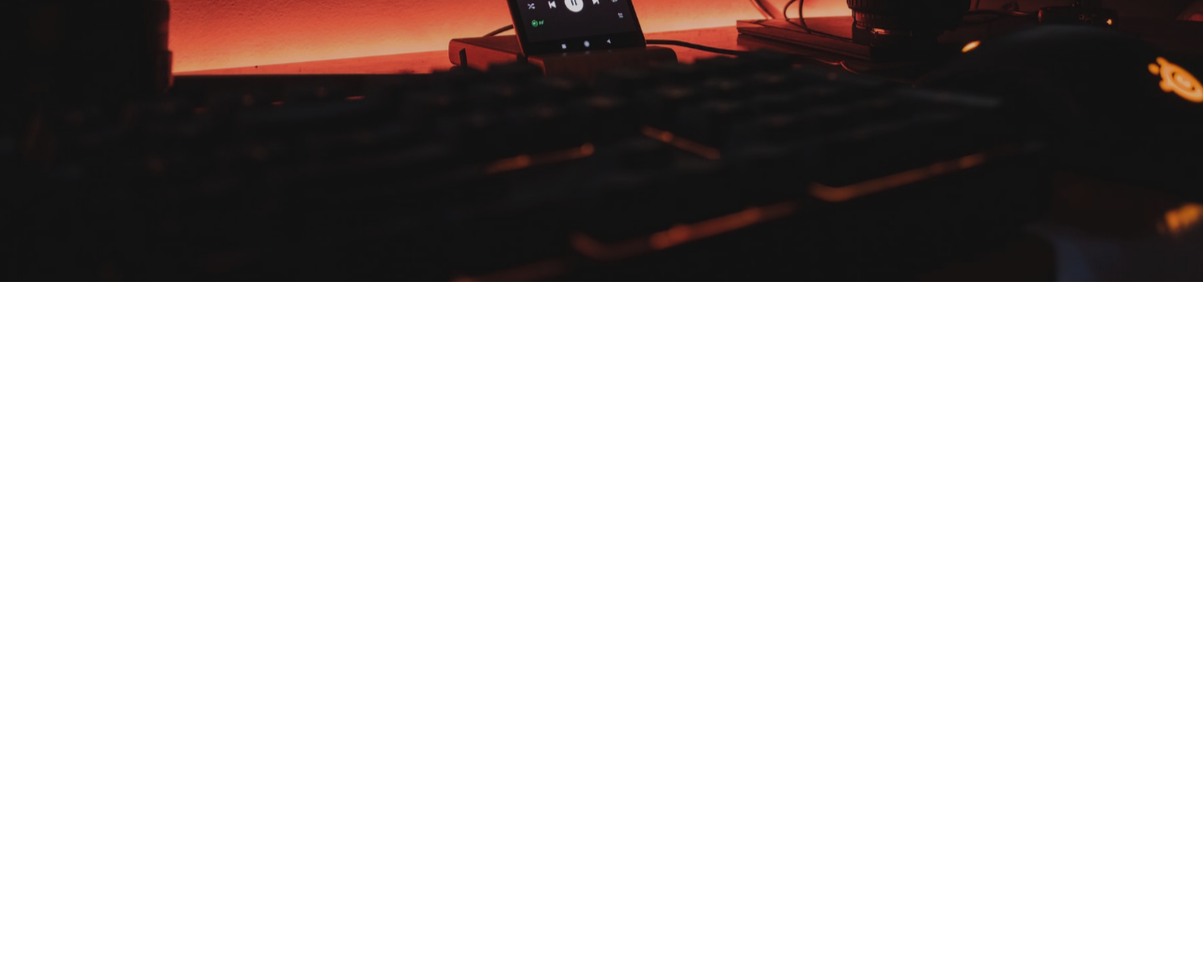
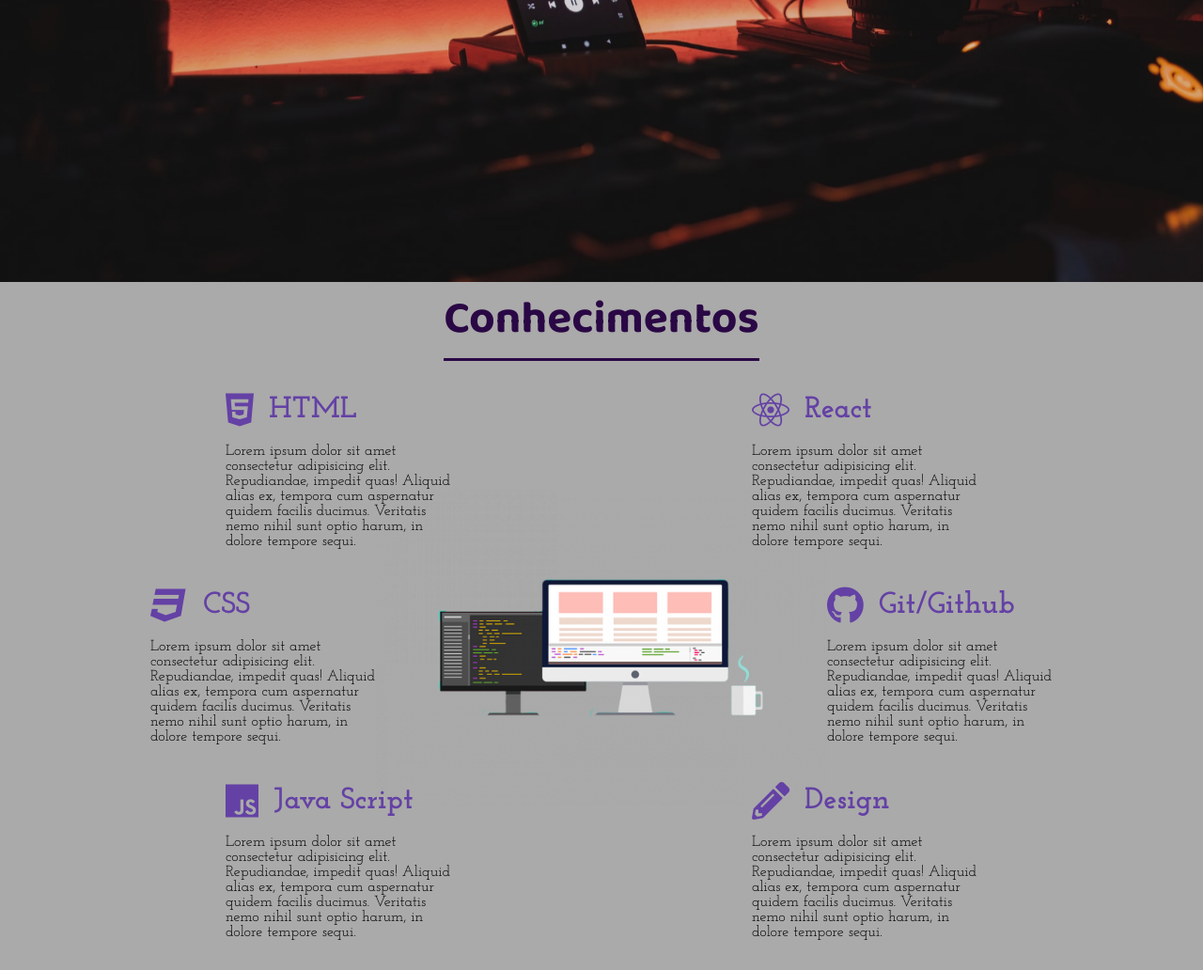
Before and after one commit to Henrique-arievilO/Portifolio-Teste, a plain HTML site: page index.html in a window 1280 px wide. Shown: the part 500-1532 px from the top of the page at 94% size. Before the commit the page ends 800 px from the top, so only its background shows below. Drawn offline with Linux system fonts and the light colour scheme.

Commit message:
:package: Sessão Conhecimentos.

```diff
--- a/index.html
+++ b/index.html
@@ -29,7 +29,7 @@
                 <button>Saiba mais</button>
             </div>
         </header>
-        <div class="sidebar">
+        <aside class="sidebar">
             <nav>
                 <ul class="menu">
                     <li class="menuItem"><a href="#" class="menuLink">Home</a></li>
@@ -44,7 +44,71 @@
                 <a href=""><i class="fab fa-twitter-square"></i></i></a>
                 <a href=""><i class="fab fa-github-square"></i></a>
             </div>
-        </div>
+        </aside>
+        <section class="sessaoConhecimentos">
+            <div class="sessaoHeader">
+                <h1>Conhecimentos</h1>
+            </div>
+            <div class="conhecimentos">
+                <div class="conhecimento">
+                    <div class="conhecimentoHeader">
+                        <i class="fab fa-html5"></i>
+                        <h3>HTML</h3>
+                    </div>
+                    <div class="conhecimentoText">
+                        <p>Lorem ipsum dolor sit amet consectetur adipisicing elit. Repudiandae, impedit quas! Aliquid alias ex, tempora cum aspernatur quidem facilis ducimus. Veritatis nemo nihil sunt optio harum, in dolore tempore sequi.</p>
+                    </div>
+                </div>
+                <div class="conhecimento">
+                    <div class="conhecimentoHeader">
+                        <i class="fab fa-css3"></i>
+                        <h3>CSS</h3>
+                    </div>
+                    <div class="conhecimentoText">
+                        <p>Lorem ipsum dolor sit amet consectetur adipisicing elit. Repudiandae, impedit quas! Aliquid alias ex, tempora cum aspernatur quidem facilis ducimus. Veritatis nemo nihil sunt optio harum, in dolore tempore sequi.</p>
+                    </div>
+                </div>
+                <div class="conhecimento">
+                    <div class="conhecimentoHeader">
+                        <i class="fab fa-js"></i>
+                        <h3>Java Script</h3>
+                    </div>
+                    <div class="conhecimentoText">
+                        <p>Lorem ipsum dolor sit amet consectetur adipisicing elit. Repudiandae, impedit quas! Aliquid alias ex, tempora cum aspernatur quidem facilis ducimus. Veritatis nemo nihil sunt optio harum, in dolore tempore sequi.</p>
+                    </div>
+                </div>
+                <div class="conhecimento">
+                    <div class="conhecimentoHeader">
+                        <i class="fab fa-react"></i>
+                        <h3>React</h3>
+                    </div>
+                    <div class="conhecimentoText">
+                        <p>Lorem ipsum dolor sit amet consectetur adipisicing elit. Repudiandae, impedit quas! Aliquid alias ex, tempora cum aspernatur quidem facilis ducimus. Veritatis nemo nihil sunt optio harum, in dolore tempore sequi.</p>
+                    </div>
+                </div>
+                <div class="conhecimento">
+                    <div class="conhecimentoHeader">
+                        <i class="fab fa-github"></i>
+                        <h3>Git/Github</h3>
+                    </div>
+                    <div class="conhecimentoText">
+                        <p>Lorem ipsum dolor sit amet consectetur adipisicing elit. Repudiandae, impedit quas! Aliquid alias ex, tempora cum aspernatur quidem facilis ducimus. Veritatis nemo nihil sunt optio harum, in dolore tempore sequi.</p>
+                    </div>
+                </div>
+                <div class="conhecimento">
+                    <div class="conhecimentoHeader">
+                        <i class="fas fa-pencil-alt"></i>
+                        <h3>Design</h3>
+                    </div>
+                    <div class="conhecimentoText">
+                        <p>Lorem ipsum dolor sit amet consectetur adipisicing elit. Repudiandae, impedit quas! Aliquid alias ex, tempora cum aspernatur quidem facilis ducimus. Veritatis nemo nihil sunt optio harum, in dolore tempore sequi.</p>
+                    </div>
+                </div>
+                <figure class="conhecimentoImgWrapper">
+                    <img src="img/developer.png" alt="imagem conhecimento">
+                </figure>
+            </div>
+        </section>
     </div>
     <script src="script.js"></script>
 </body>
@@ -53,3 +117,4 @@
 <!-- Vídeo 01: Estrutura do projeto > Importação de fontes e ícones -->
 <!-- Vídeo 02: Criação da Header > HTML e CSS -->
 <!-- Vídeo 03: Menu Toggle > HTML, CSS e JS-->
+<!-- Vídeo 04: Criação da sessão 'Conhecimentos' -->
--- a/style.css
+++ b/style.css
@@ -193,6 +193,78 @@ header{
 .socialMedia i:hover{
     color: #6441A5;
 }
+/* Section */
+.sessaoHeader{
+    display: flex;
+    justify-content: center;
+}
+.sessaoConhecimentos{
+    background-color: #aaaaaa;
+}
+.sessaoHeader h1{
+    font-family: var(--fontPrimary);
+    font-size: 3rem;
+    color: #2a0845;
+    border-bottom: 3px solid #2a0845;
+    margin-bottom: 2rem;
+}
+.conhecimentos{
+    display: grid;
+    grid-template-columns: repeat(16, 1fr);
+    grid-template-rows: repeat(6, 6rem);
+    row-gap: .5rem;
+}
+.conhecimentoHeader{
+    display: flex;
+    align-items: center;
+}
+.conhecimentoHeader i{
+    font-size: 2.5rem;
+    color: #6441A5;
+}
+.conhecimentoHeader h3{
+    font-family: var(--fontSecundary);
+    font-size: 2rem;
+    color: #6441A5;
+    padding-left: 1rem;
+}
+.conhecimentoText p{
+    font-family: var(--fontSecundary);
+    margin-top: 1rem;
+}
+.conhecimentoImgWrapper{
+    grid-column: 6 / 10;
+    grid-row: 2 / 6;
+    width: 150%;
+}
+.conhecimentoImgWrapper img{
+    object-fit: cover;
+    width: 100%;
+}
+.conhecimento:nth-child(1){
+    grid-column: 4 / 7;
+    grid-row: 1 / 3;
+}
+.conhecimento:nth-child(2){
+    grid-column: 3 / 6;
+    grid-row: 3 / 5;
+}
+.conhecimento:nth-child(3){
+    grid-column: 4 / 7;
+    grid-row: 5 / -1;
+}
+.conhecimento:nth-child(4){
+    grid-column: 11 / 14;
+    grid-row: 1 / 3;
+}
+.conhecimento:nth-child(5){
+    grid-column: 12 / 15;
+    grid-row: 3 / 5;
+}
+.conhecimento:nth-child(6){
+    grid-column: 11 / 14;
+    grid-row: 5 / -1;
+}
 /* Animation */
 @keyframes zoom {
     0%{
```
Also changed, not shown: img/developer.png (added).
